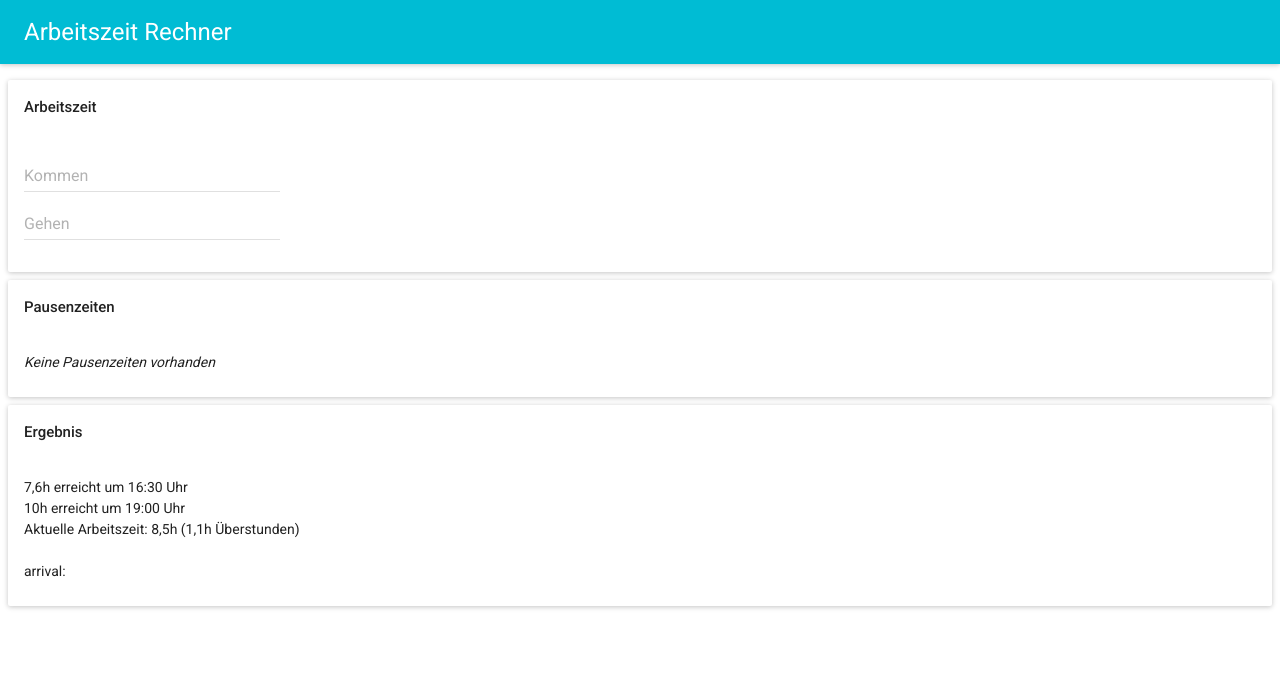
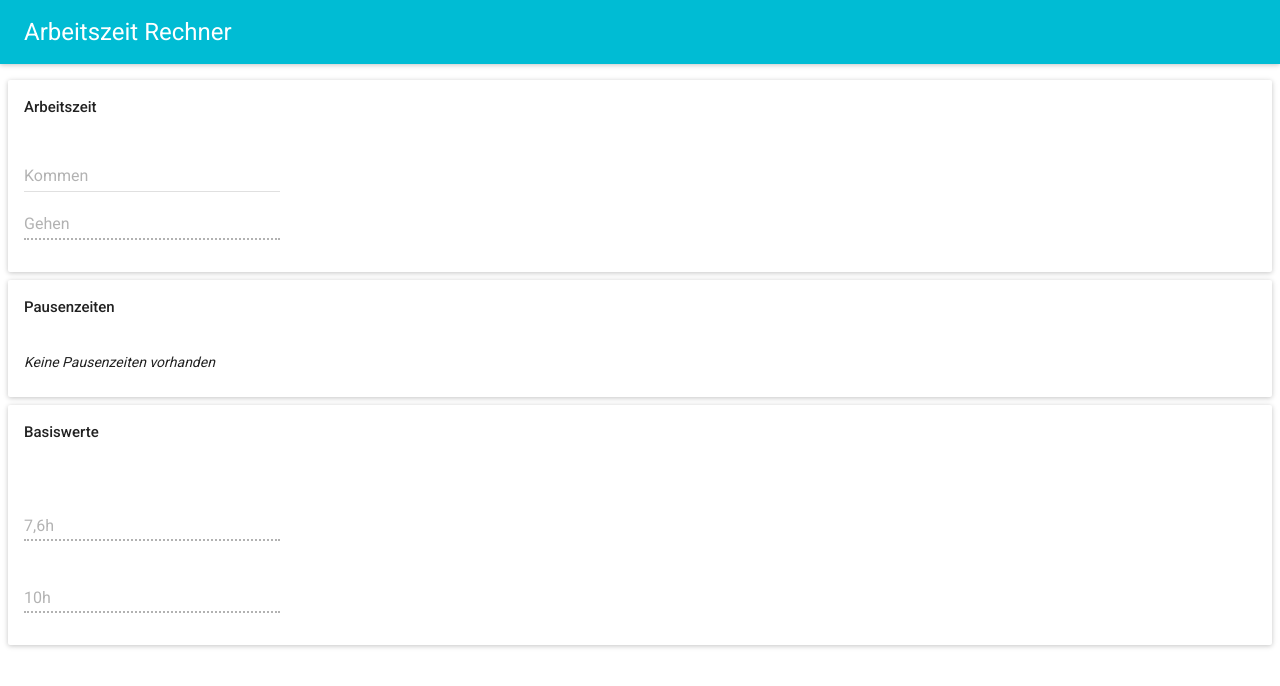
Before and after one commit to sbstnkng/arbeitszeit-rechner, a React (Create React App) app: page / in a window 1280 px wide. Shown: the top 686 px of the page. Built offline with nearby package versions, Linux system fonts and the light colour scheme; what react-tap-event-plugin would draw is missing.

Commit message:
Add basic calculation for minimum and maximum work time

```diff
--- a/src/App.js
+++ b/src/App.js
@@ -15,7 +15,7 @@ class App extends Component {
         name: 'Arbeitszeit Rechner'
       },
       time: {
-        arrival: undefined
+        arrival: null
       }
     };
     this.updateTime = this.updateTime.bind(this);
--- a/src/components/ResultContainer.js
+++ b/src/components/ResultContainer.js
@@ -1,24 +1,20 @@
 import React, { Component } from 'react';
 import ContentCard from './ContentCard';
-import moment from 'moment';
+import TimeResult from './TimeResult';
+import {
+  calculateMinWorkTime,
+  calculateMaxWorkTime
+} from '../services/calculationService';
 
 class ResultContainer extends Component {
   render(props) {
-    function formatDate(date) {
-      if (date !== undefined) {
-        return moment(date).format('hh:mm');
-      }
-    }
+    const startTime = this.props.time.arrival;
 
     return (
       <div>
-        <ContentCard title="Ergebnis">
-          7,6h erreicht um 16:30 Uhr <br />
-          10h erreicht um 19:00 Uhr <br />
-          Aktuelle Arbeitszeit: 8,5h (1,1h Überstunden)
-          <br />
-          <br />
-          arrival: {formatDate(this.props.time.arrival)}
+        <ContentCard title="Basiswerte">
+          <TimeResult label={'7,6h'} value={calculateMinWorkTime(startTime)} />
+          <TimeResult label={'10h'} value={calculateMaxWorkTime(startTime)} />
         </ContentCard>
       </div>
     );
--- a/src/components/TimePickerField.js
+++ b/src/components/TimePickerField.js
@@ -3,12 +3,14 @@ import TimePicker from 'material-ui/TimePicker';
 
 class TimePickerField extends Component {
   render() {
-    return(
+    return (
       <div>
         <TimePicker
           hintText={this.props.label}
-          format='24hr'
+          format="24hr"
           onChange={this.props.handleOnChange}
+          autoOk={true}
+          disabled={this.props.disabled}
         />
       </div>
     );
--- /dev/null
+++ b/src/components/TimeResult.js
@@ -0,0 +1,20 @@
+import React, { Component } from 'react';
+import TimePicker from 'material-ui/TimePicker';
+
+class TimeResult extends Component {
+  render() {
+    return (
+      <div>
+        <TimePicker
+          id="timeResultField"
+          floatingLabelText={this.props.label}
+          format="24hr"
+          disabled={true}
+          value={this.props.value}
+        />
+      </div>
+    );
+  }
+}
+
+export default TimeResult;
--- a/src/components/WorkTimeContainer.js
+++ b/src/components/WorkTimeContainer.js
@@ -22,7 +22,7 @@ class WorkTimeContainer extends Component {
             label="Kommen"
             handleOnChange={this.handleOnChangeKommen}
           />
-          <TimePickerField label="Gehen" />
+          <TimePickerField label="Gehen" disabled={true} />
         </ContentCard>
       </div>
     );
--- /dev/null
+++ b/src/services/calculationService.js
@@ -0,0 +1,25 @@
+import moment from 'moment';
+
+export function calculateMinWorkTime(date) {
+  if (!isDateValid(date)) {
+    return null;
+  }
+
+  const time = moment(date);
+  time.add(8, 'hours').add(6, 'minutes');
+  return time.toDate();
+}
+
+export function calculateMaxWorkTime(date) {
+  if (!isDateValid(date)) {
+    return null;
+  }
+
+  const time = moment(date);
+  time.add(10, 'hours').add(45, 'minutes');
+  return time.toDate();
+}
+
+export function isDateValid(date) {
+  return date !== null && date !== undefined && moment(date).isValid();
+}
```
Also changed, not shown: 1 other file (tests, documents, lock files or other folders).
